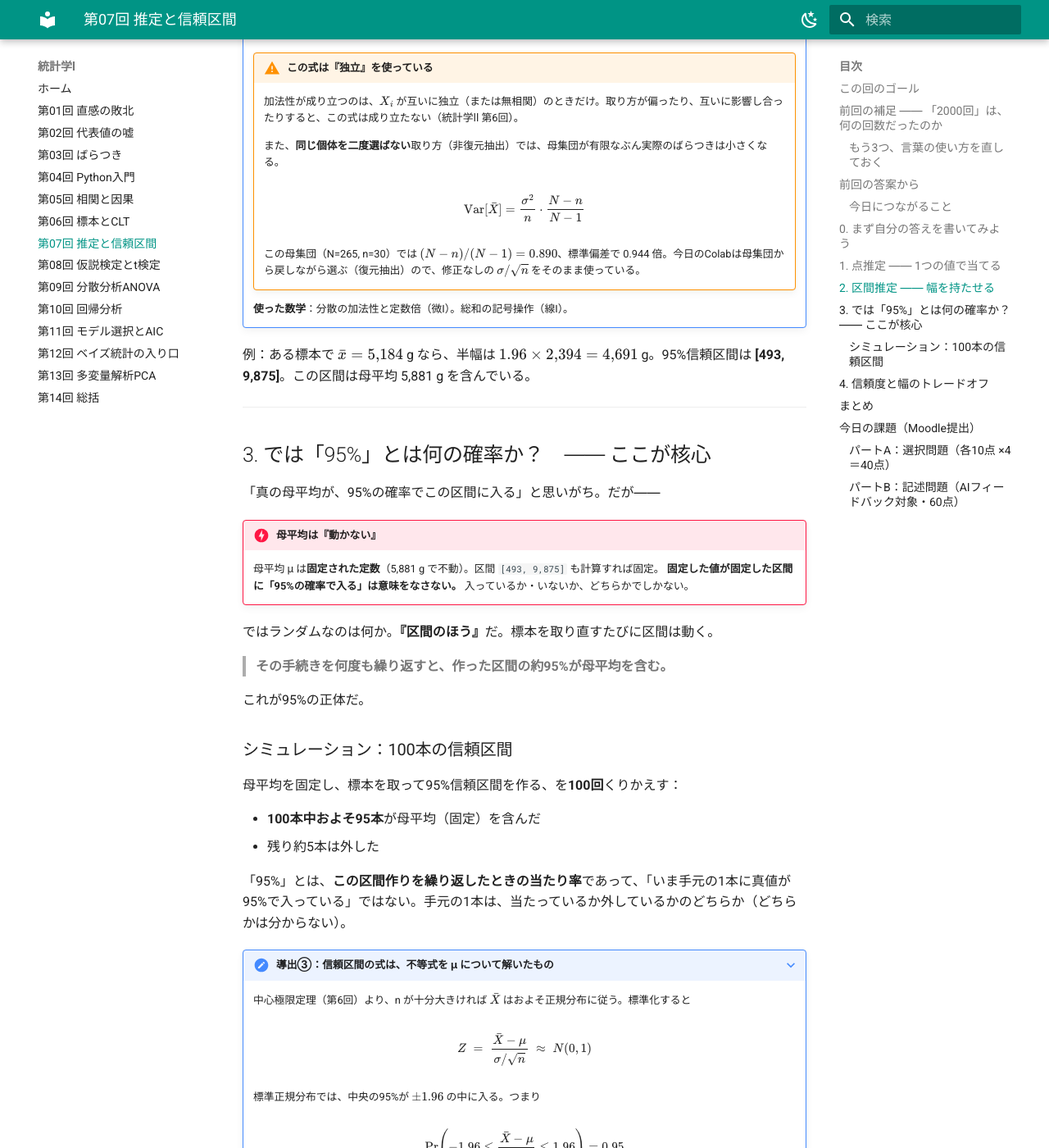
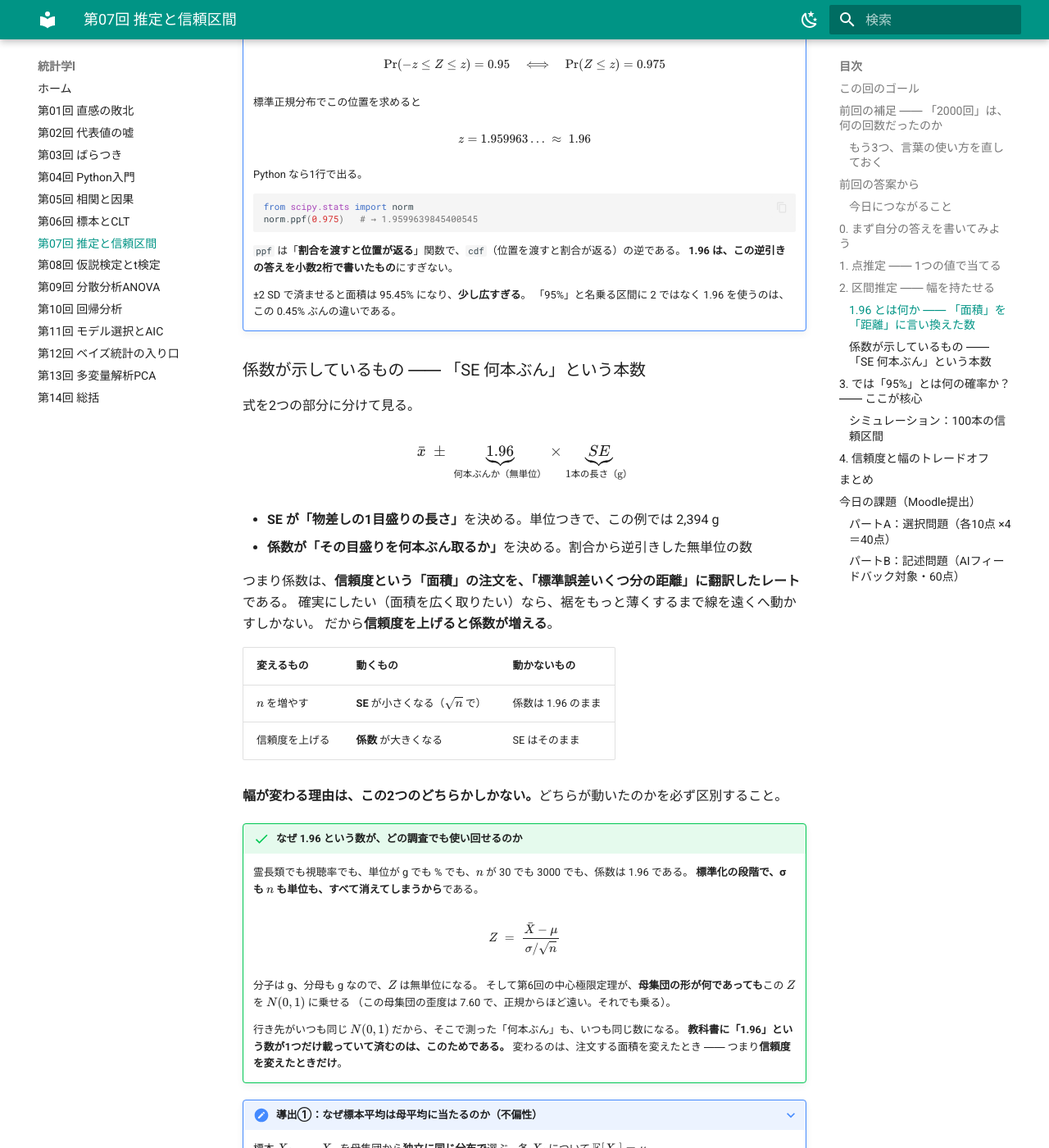
Before and after one commit to aonoa68/toukei-1, an MkDocs documentation site: the page built from docs/07_estimation.md, in a window 1280 px wide and 1400 px high, scrolled down 7274 px. Shown: the whole window at 82% size. Built offline with MkDocs 1.6.1 and Material for MkDocs 9.7.7, drawn with Linux system fonts in a browser that asks for light colours; some of the changed text lies outside the part shown.

Commit message:
第7回: 1.96 の出どころと信頼度の係数の意味を解説
- 68-95-99.7則（zを決めて面積を読む）の逆向きとして 1.96 を導く
- 中央95% → 両裾2.5% → 下から97.5% → norm.ppf(0.975)=1.9599...
- ±2SD は 95.45% で広すぎることを明示
- 係数＝「SE 何本ぶん」、SE＝「1本の長さ」の分解
- nが動かすのはSEだけ／信頼度が動かすのは係数だけ、の対照表
- 標準化でσ・n・単位が消えるので 1.96 が使い回せる理由
- トレードオフ表に片裾の割合と逆引き位置の列を追加

Co-Authored-By: Claude Opus 5 <noreply@anthropic.com>
Claude-Session: https://claude.ai/code/session_01VNG6MY7caqH6ZBqg92AUZE

````diff
--- a/docs/07_estimation.md
+++ b/docs/07_estimation.md
@@ -27,6 +27,7 @@
 
 - 点推定と区間推定の違いを説明できる
 - 95%信頼区間 \( \bar{x} \pm 1.96 \times SE \) を計算できる
+- **1.96 がどこから来た数か**を説明でき、信頼度を変えると係数が変わる理由を言える
 - **「95%」の正しい意味**（手続きの当たり率）を理解し、よくある誤解を正せる
 - **発展**：\( \mathbb{E}[\bar{X}]=\mu \)、\( \mathrm{Var}[\bar{X}]=\sigma^2/n \)、信頼区間の式を、自分で導ける
 
@@ -252,6 +253,81 @@ $$
 
 $$ 95\%\text{信頼区間} = \bar{x} \pm 1.96 \times SE $$
 
+### 1.96 とは何か ―― 「面積」を「距離」に言い換えた数
+
+この 1.96 は、どこかから降ってきた数ではない。**第3回の 68-95-99.7 則を、逆向きに使っただけ**である。
+
+68-95-99.7 則は、**ばらつきの個数を決めて、割合を読む**向きの表だった。
+
+| 中心から | 入る割合（正確な値） | 則での呼び方 |
+|---|---:|---|
+| ±1 SD | 68.27% | 「68」 |
+| ±2 SD | **95.45%** | 「95」 |
+| ±3 SD | 99.73% | 「99.7」 |
+
+**3つの数字は、\( z=1,2,3 \) という切りのよい位置で面積を読んで、丸めたもの**である。
+
+信頼区間でやりたいのは、この**逆**である。「95%にしたい」と**割合のほうを先に固定**して、
+**そのためには何SDぶん離れたところに線を引けばよいか**を聞く。
+割合を 95% ちょうどに固定したので、こんどは**距離の側に端数が出る**。
+
+!!! note "手順 ―― 中央95%を切り出す"
+    中央に 95% を残すなら、余りの 5% は左右の裾に **2.5% ずつ**置く。
+    すると右端は、下から数えて **97.5%** の位置になる。
+
+    $$ \Pr(-z \le Z \le z) = 0.95 \quad\Longleftrightarrow\quad \Pr(Z \le z) = 0.975 $$
+
+    標準正規分布でこの位置を求めると
+
+    $$ z = 1.959963\ldots \;\approx\; 1.96 $$
+
+    Python なら1行で出る。
+
+    ```python
+    from scipy.stats import norm
+    norm.ppf(0.975)   # → 1.9599639845400545
+    ```
+
+    `ppf` は「**割合を渡すと位置が返る**」関数で、`cdf`（位置を渡すと割合が返る）の逆である。
+    **1.96 は、この逆引きの答えを小数2桁で書いたもの**にすぎない。
+
+    ±2 SD で済ませると面積は 95.45% になり、**少し広すぎる**。
+    「95%」と名乗る区間に 2 ではなく 1.96 を使うのは、この 0.45% ぶんの違いである。
+
+### 係数が示しているもの ―― 「SE 何本ぶん」という本数
+
+式を2つの部分に分けて見る。
+
+$$ \bar{x} \;\pm\; \underbrace{1.96}_{\text{何本ぶんか（無単位）}} \times \underbrace{SE}_{\text{1本の長さ（g）}} $$
+
+- **SE が「物差しの1目盛りの長さ」**を決める。単位つきで、この例では 2,394 g
+- **係数が「その目盛りを何本ぶん取るか」**を決める。割合から逆引きした無単位の数
+
+つまり係数は、**信頼度という「面積」の注文を、「標準誤差いくつ分の距離」に翻訳したレート**である。
+確実にしたい（面積を広く取りたい）なら、裾をもっと薄くするまで線を遠くへ動かすしかない。
+だから**信頼度を上げると係数が増える**。
+
+| 変えるもの | 動くもの | 動かないもの |
+|---|---|---|
+| \( n \) を増やす | **SE** が小さくなる（\( \sqrt{n} \) で） | 係数は 1.96 のまま |
+| 信頼度を上げる | **係数** が大きくなる | SE はそのまま |
+
+**幅が変わる理由は、この2つのどちらかしかない。**どちらが動いたのかを必ず区別すること。
+
+!!! success "なぜ 1.96 という数が、どの調査でも使い回せるのか"
+    霊長類でも視聴率でも、単位が g でも % でも、\( n \) が 30 でも 3000 でも、係数は 1.96 である。
+    **標準化の段階で、σ も \( n \) も単位も、すべて消えてしまうから**である。
+
+    $$ Z \;=\; \frac{\bar{X}-\mu}{\sigma/\sqrt{n}} $$
+
+    分子は g、分母も g なので、\( Z \) は無単位になる。
+    そして第6回の中心極限定理が、**母集団の形が何であっても**この \( Z \) を \( N(0,1) \) に乗せる
+    （この母集団の歪度は 7.60 で、正規からほど遠い。それでも乗る）。
+
+    行き先がいつも同じ \( N(0,1) \) だから、そこで測った「何本ぶん」も、いつも同じ数になる。
+    **教科書に「1.96」という数が1つだけ載っていて済むのは、このためである。**
+    変わるのは、注文する面積を変えたとき ―― つまり**信頼度を変えたときだけ**。
+
 ???+ note "導出①：なぜ標本平均は母平均に当たるのか（不偏性）"
 
     標本 \( X_1,\dots,X_n \) を母集団から**独立に同じ分布で**選ぶ。各 \( X_i \) について \( \mathbb{E}[X_i]=\mu \)。
@@ -323,7 +399,7 @@ $$ 95\%\text{信頼区間} = \bar{x} \pm 1.96 \times SE $$
 
     $$ Z \;=\; \frac{\bar{X}-\mu}{\sigma/\sqrt{n}} \;\approx\; N(0,1) $$
 
-    標準正規分布では、中央の95%が \( \pm 1.96 \) の中に入る。つまり
+    標準正規分布では、中央の95%が \( \pm 1.96 \) の中に入る（この 1.96 は上で逆引きした \( \Pr(Z\le z)=0.975 \) の \( z \) である）。つまり
 
     $$ \Pr\!\left(-1.96 \le \frac{\bar{X}-\mu}{\sigma/\sqrt{n}} \le 1.96\right) = 0.95 $$
 
@@ -346,11 +422,21 @@ $$ 95\%\text{信頼区間} = \bar{x} \pm 1.96 \times SE $$
 
 「もっと確実に当てたい」なら信頼度を上げる。すると**区間は広がる**。
 
-| 信頼度 | 半幅（×SE） | 値（n=30・SE=2,394 g） |
-|---|---|---:|
-| 90% | 1.645 × SE | 約 3,937 g |
-| 95% | 1.96 × SE | 約 4,691 g |
-| 99% | 2.576 × SE | 約 6,166 g |
+| 信頼度 | 片裾に残す割合 | 逆引きする位置 | 係数 | 半幅（n=30・SE=2,394 g） |
+|---|---:|---:|---:|---:|
+| 90% | 5% | 下から 95.0% | 1.645 | 約 3,937 g |
+| 95% | 2.5% | 下から 97.5% | **1.96** | 約 4,691 g |
+| 99% | 0.5% | 下から 99.5% | 2.576 | 約 6,166 g |
+
+**動いているのは係数の列だけで、SE は3行とも同じ 2,394 g である。**
+信頼度を上げる＝裾に残す割合を薄くする＝線を遠くに引く、という一本の流れで係数が増えている。
+
+```python
+from scipy.stats import norm
+norm.ppf(0.95)    # → 1.6449   （90%）
+norm.ppf(0.975)   # → 1.9600   （95%）
+norm.ppf(0.995)   # → 2.5758   （99%）
+```
 
 確実にしたい（99%）ほど区間は広く＝ぼんやりする。極端に「100%確実」にすれば幅は無限大（「体重は0〜∞ g」）＝**何も言っていないのと同じ**。確実さと精密さは両立しない。
 
@@ -362,6 +448,8 @@ $$ 95\%\text{信頼区間} = \bar{x} \pm 1.96 \times SE $$
 |---|---|
 | 点推定 | 標本平均1つで母平均を当てる。必ず少しズレる |
 | 区間推定 | \( \bar{x} \pm 1.96 \times SE \) で「だいたいこの範囲」 |
+| 1.96 の正体 | 標準正規分布で中央95%を切り出す位置（\( \Pr(Z\le z)=0.975 \) の解）。**SE 何本ぶん取るか**の本数 |
+| 係数と SE の役割 | 係数は信頼度で動き、SE は \( n \) で動く。幅が変わる理由はこの2つだけ |
 | 95%の意味 | 手続きを繰り返すと約95%の区間が真値を含む（当たり率） |
 | よくある誤り | 「真値が95%でこの区間に入る」「μが確率的に動く」 |
 | 信頼度と幅 | 確実にするほど区間は広がる（トレードオフ） |
````
